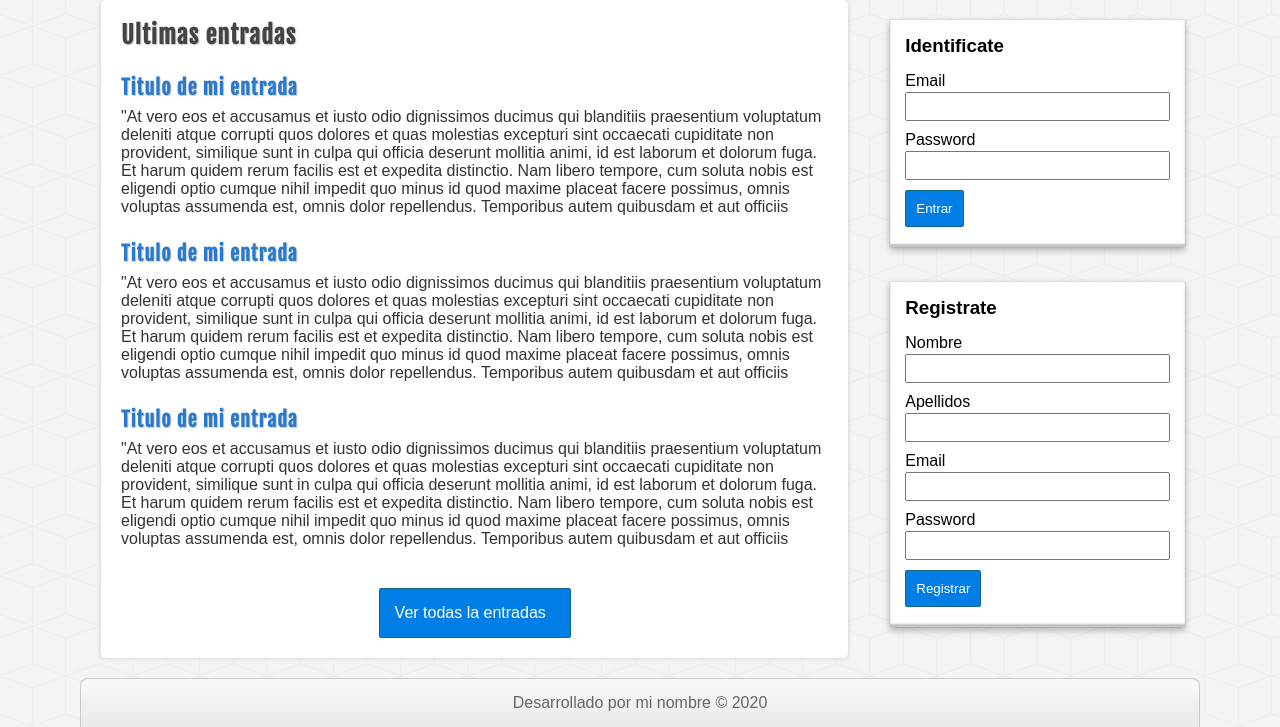
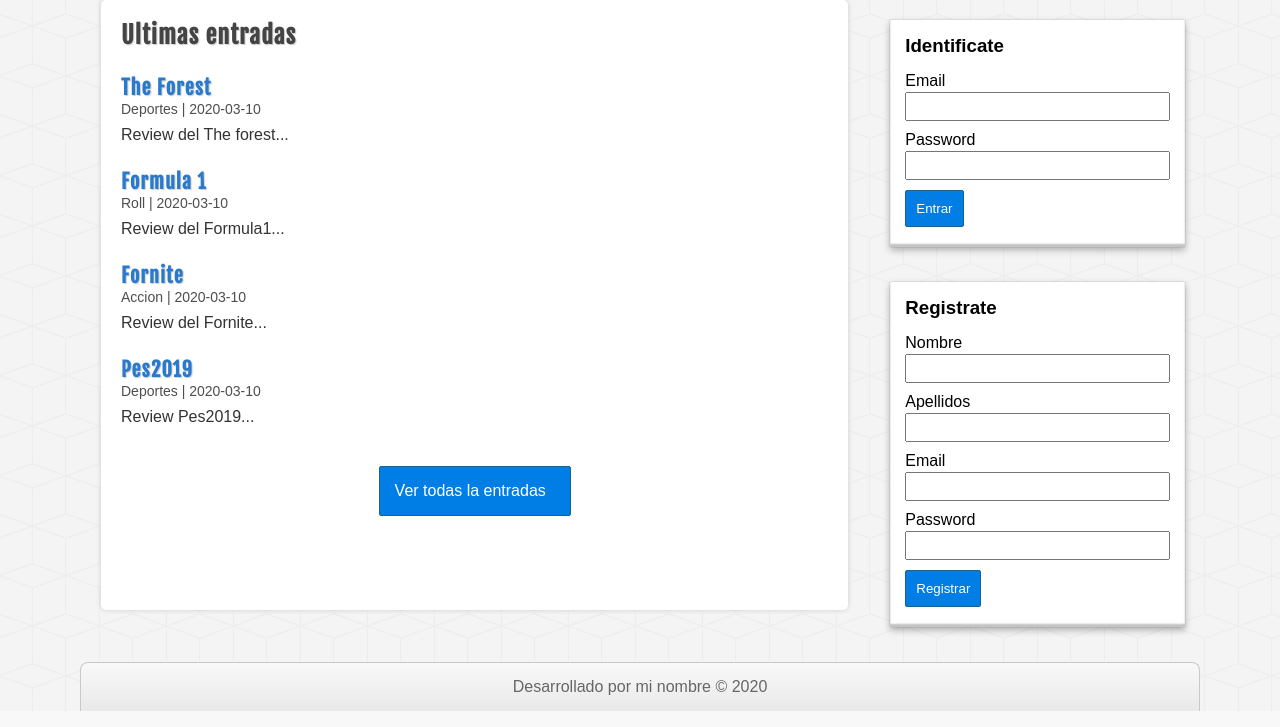
Before and after one commit to RaGlanzel/proyectoPHP, a PHP site: page / in a window 1280 px wide. Shown: the part 187-914 px from the top of the page. Run offline with PHP 8.4, Linux system fonts and the light colour scheme; data comes from the database, SQL or seed files in the repository.

Commit message:
login completo y categorias sincronizadas con la base de datos

```diff
--- a/index.php
+++ b/index.php
@@ -3,25 +3,21 @@
 
 <div class="principal">
     <h1>Ultimas entradas</h1>
+    <?php $entradas = conseguirUltimasEntradas($db);
+    if(!empty($entradas)):
+        while ($entrada = mysqli_fetch_assoc($entradas)):
+      ?>
     <a href="">
         <article class="entradas">
-            <h2>Titulo de mi entrada</h2>
-            <p>"At vero eos et accusamus et iusto odio dignissimos ducimus qui blanditiis praesentium voluptatum deleniti atque corrupti quos dolores et quas molestias excepturi sint occaecati cupiditate non provident, similique sunt in culpa qui officia deserunt mollitia animi, id est laborum et dolorum fuga. Et harum quidem rerum facilis est et expedita distinctio. Nam libero tempore, cum soluta nobis est eligendi optio cumque nihil impedit quo minus id quod maxime placeat facere possimus, omnis voluptas assumenda est, omnis dolor repellendus. Temporibus autem quibusdam et aut officiis </p>
+            <h2><?=$entrada['titulo']?></h2>
+            <span class='fecha'><?=$entrada['Categoria'].' | '.$entrada['fecha']?></span>
+            <p><?= substr($entrada['descripcion'], 0, 180)."..."?></p>
         </article>
     </a>
-    <a href="">
-        <article class="entradas">
-            <h2>Titulo de mi entrada</h2>
-            <p>"At vero eos et accusamus et iusto odio dignissimos ducimus qui blanditiis praesentium voluptatum deleniti atque corrupti quos dolores et quas molestias excepturi sint occaecati cupiditate non provident, similique sunt in culpa qui officia deserunt mollitia animi, id est laborum et dolorum fuga. Et harum quidem rerum facilis est et expedita distinctio. Nam libero tempore, cum soluta nobis est eligendi optio cumque nihil impedit quo minus id quod maxime placeat facere possimus, omnis voluptas assumenda est, omnis dolor repellendus. Temporibus autem quibusdam et aut officiis </p>
-        </article>
-    </a>
-    <a href="">
-        <article class="entradas">
-            <h2>Titulo de mi entrada</h2>
-            <p>"At vero eos et accusamus et iusto odio dignissimos ducimus qui blanditiis praesentium voluptatum deleniti atque corrupti quos dolores et quas molestias excepturi sint occaecati cupiditate non provident, similique sunt in culpa qui officia deserunt mollitia animi, id est laborum et dolorum fuga. Et harum quidem rerum facilis est et expedita distinctio. Nam libero tempore, cum soluta nobis est eligendi optio cumque nihil impedit quo minus id quod maxime placeat facere possimus, omnis voluptas assumenda est, omnis dolor repellendus. Temporibus autem quibusdam et aut officiis </p>
-        </article>
-    </a>
-
+    <?php
+        endwhile;
+    endif;
+    ?>
 
     <div id="ver-todas">
         <a href="">Ver todas la entradas</a>
```
